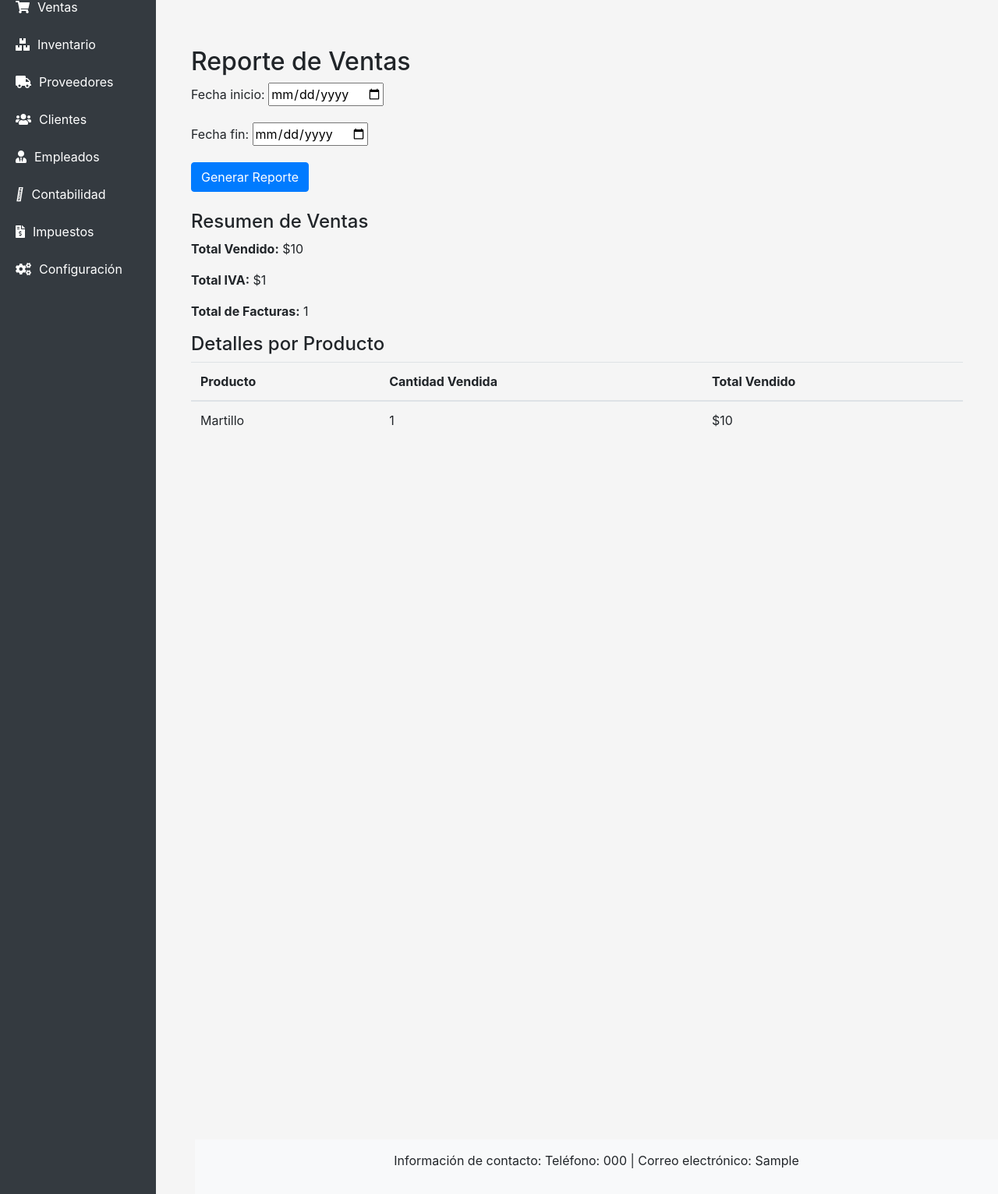
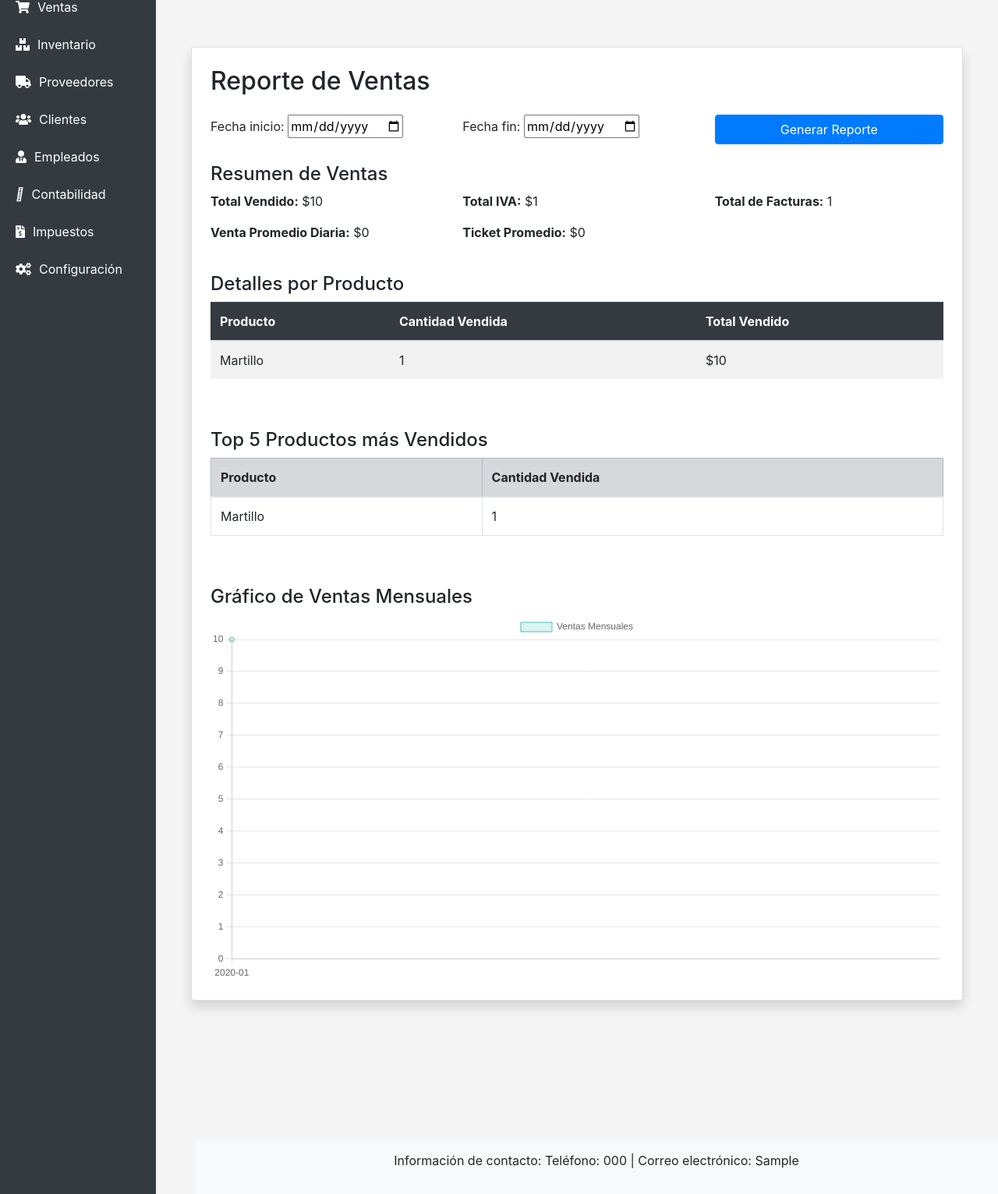
Before and after one commit to alde326/FerreCloud, a Django app: page /configuracion/reporte-ventas/ in a window 1280 px wide. Shown: the part 113-1644 px from the top of the page at 78% size. Run offline with Django 5.2, Linux system fonts and the light colour scheme; data comes from the database, SQL or seed files in the repository; tables that the repository leaves empty hold one stand-in row (values such as "Sample post"); some libraries are stand-ins or nearby versions.

Commit message:
update reporte ventas

```diff
--- a/Configuracion/templates/reporteDeVentas.html
+++ b/Configuracion/templates/reporteDeVentas.html
@@ -5,21 +5,49 @@
 {% endblock %}
 
 {% block content %}
-<div class="container mt-5">
-    <h2>Reporte de Ventas</h2>
-    <form method="get" class="mb-4">
-        {{ form.as_p }}
-        <button type="submit" class="btn btn-primary">Generar Reporte</button>
+<div class="container mt-5 mb-5">
+    <div class="card shadow p-4">
+        <h2 class="mb-4">Reporte de Ventas</h2>
+
+        <form method="get" class="mb-4 row gx-2 gy-3">
+            <div class="col-md-4">
+                {{ form.fecha_inicio.label_tag }}
+                {{ form.fecha_inicio }}
+            </div>
+            <div class="col-md-4">
+                {{ form.fecha_fin.label_tag }}
+                {{ form.fecha_fin }}
+            </div>
+            <div class="col-md-4 d-flex align-items-end">
+                <button type="submit" class="btn btn-primary w-100">Generar Reporte</button>
+            </div>
         </form>
 
+        <div class="summary-section mb-4">
             <h4>Resumen de Ventas</h4>
+            <div class="row gx-5">
+                <div class="col-md-4">
                     <p><strong>Total Vendido:</strong> ${{ total_vendido }}</p>
+                </div>
+                <div class="col-md-4">
                     <p><strong>Total IVA:</strong> ${{ total_iva }}</p>
+                </div>
+                <div class="col-md-4">
                     <p><strong>Total de Facturas:</strong> {{ total_facturas }}</p>
+                </div>
+                <div class="col-md-4">
+                    <p><strong>Venta Promedio Diaria:</strong> ${{ venta_promedio_diaria }}</p>
+                </div>
+                <div class="col-md-4">
+                    <p><strong>Ticket Promedio:</strong> ${{ ticket_promedio }}</p>
+                </div>
+            </div>
+        </div>
 
         <h4>Detalles por Producto</h4>
-    <table class="table">
-        <thead>
+        <div class="table-responsive">
+            <table class="table table-striped table-hover">
+                <thead class="table-dark">
                     <tr>
                         <th>Producto</th>
                         <th>Cantidad Vendida</th>
@@ -35,10 +63,68 @@
                     </tr>
                     {% empty %}
                     <tr>
-                <td colspan="3">No se encontraron ventas en este período.</td>
+                        <td colspan="3" class="text-center">No se encontraron ventas en este período.</td>
                     </tr>
                     {% endfor %}
                 </tbody>
             </table>
         </div>
+
+        <h4 class="mt-5">Top 5 Productos más Vendidos</h4>
+        <div class="table-responsive">
+            <table class="table table-bordered">
+                <thead class="table-secondary">
+                    <tr>
+                        <th>Producto</th>
+                        <th>Cantidad Vendida</th>
+                    </tr>
+                </thead>
+                <tbody>
+                    {% for producto in top_productos %}
+                    <tr>
+                        <td>{{ producto.producto__nombre }}</td>
+                        <td>{{ producto.total_vendido }}</td>
+                    </tr>
+                    {% empty %}
+                    <tr>
+                        <td colspan="2" class="text-center">No hay productos en el top de ventas.</td>
+                    </tr>
+                    {% endfor %}
+                </tbody>
+            </table>
+        </div>
+
+        <h4 class="mt-5">Gráfico de Ventas Mensuales</h4>
+        <canvas id="ventasMensualesChart" width="400" height="200"></canvas>
+    </div>
+</div>
+
+</div>
+
+<script src="https://cdn.jsdelivr.net/npm/chart.js"></script>
+<script>
+    const ctx = document.getElementById('ventasMensualesChart').getContext('2d');
+    const ventasMensualesChart = new Chart(ctx, {
+        type: 'line',
+        data: {
+            labels: {{ meses|safe }},
+            datasets: [{
+                label: 'Ventas Mensuales',
+                data: {{ totales_mensuales|safe }},
+                borderColor: 'rgba(75, 192, 192, 1)',
+                backgroundColor: 'rgba(75, 192, 192, 0.2)',
+                borderWidth: 1
+            }]
+        },
+        options: {
+            scales: {
+                y: {
+                    beginAtZero: true
+                }
+            }
+        }
+    });
+</script>
+
+
 {% endblock %}
--- a/Configuracion/views.py
+++ b/Configuracion/views.py
@@ -1,6 +1,7 @@
 #Librerías
 from django.shortcuts import render, redirect, get_object_or_404
 from django.core.exceptions import PermissionDenied
+from django.db.models.functions import TruncMonth
 from django.contrib import messages
 from django.utils import timezone
 from django.db.models import Sum, F
@@ -314,6 +315,10 @@ def reporte_ventas(request):
     form = ReporteVentasForm(request.GET or None)
     facturas = Factura.objects.all()
 
+    # Inicializar fecha_inicio y fecha_fin para evitar errores de referencia
+    fecha_inicio = None
+    fecha_fin = None
+
     if form.is_valid():
         fecha_inicio = form.cleaned_data.get('fecha_inicio')
         fecha_fin = form.cleaned_data.get('fecha_fin')
@@ -326,18 +331,45 @@ def reporte_ventas(request):
     total_iva = facturas.aggregate(Sum('iva'))['iva__sum'] or 0
     total_facturas = facturas.count()
 
-    # Detalles de productos vendidos
+    # Indicadores Clave
+    if total_facturas > 0 and fecha_inicio and fecha_fin:
+        dias_diferencia = (fecha_fin - fecha_inicio).days or 1  # Evitar división por cero
+        venta_promedio_diaria = float(total_vendido) / dias_diferencia
+        ticket_promedio = float(total_vendido) / total_facturas
+    else:
+        venta_promedio_diaria = 0
+        ticket_promedio = 0
+
+    # Detalles de productos vendidos y Top 5 Productos
     detalles = DetalleFactura.objects.filter(factura__in=facturas).values('producto__nombre').annotate(
-    total_vendido=Sum('cantidad'),
-    total_precio=Sum(F('precio_unitario') * F('cantidad'))
+        total_vendido=Sum('cantidad'),
+        total_precio=Sum(F('precio_unitario') * F('cantidad'))
     )
+
+    top_productos = detalles.order_by('-total_vendido')[:5]
+
+    # Datos para el gráfico de ventas mensuales
+    ventas_mensuales = (
+        facturas.annotate(month=TruncMonth('fecha'))
+        .values('month')
+        .annotate(total=Sum('total'))
+        .order_by('month')
+    )
+
+    meses = [venta['month'].strftime("%Y-%m") for venta in ventas_mensuales]
+    totales_mensuales = [float(venta['total']) for venta in ventas_mensuales]  # Convertimos a float
 
     context = {
         'form': form,
         'total_vendido': total_vendido,
         'total_iva': total_iva,
         'total_facturas': total_facturas,
+        'venta_promedio_diaria': venta_promedio_diaria,
+        'ticket_promedio': ticket_promedio,
         'detalles': detalles,
+        'top_productos': top_productos,
+        'meses': json.dumps(meses),  # Pasamos a JSON para el gráfico
+        'totales_mensuales': json.dumps(totales_mensuales),
     }
 
     return render(request, 'reporteDeVentas.html', context)
```
Lines whose indentation alone changed are shown as unchanged.
